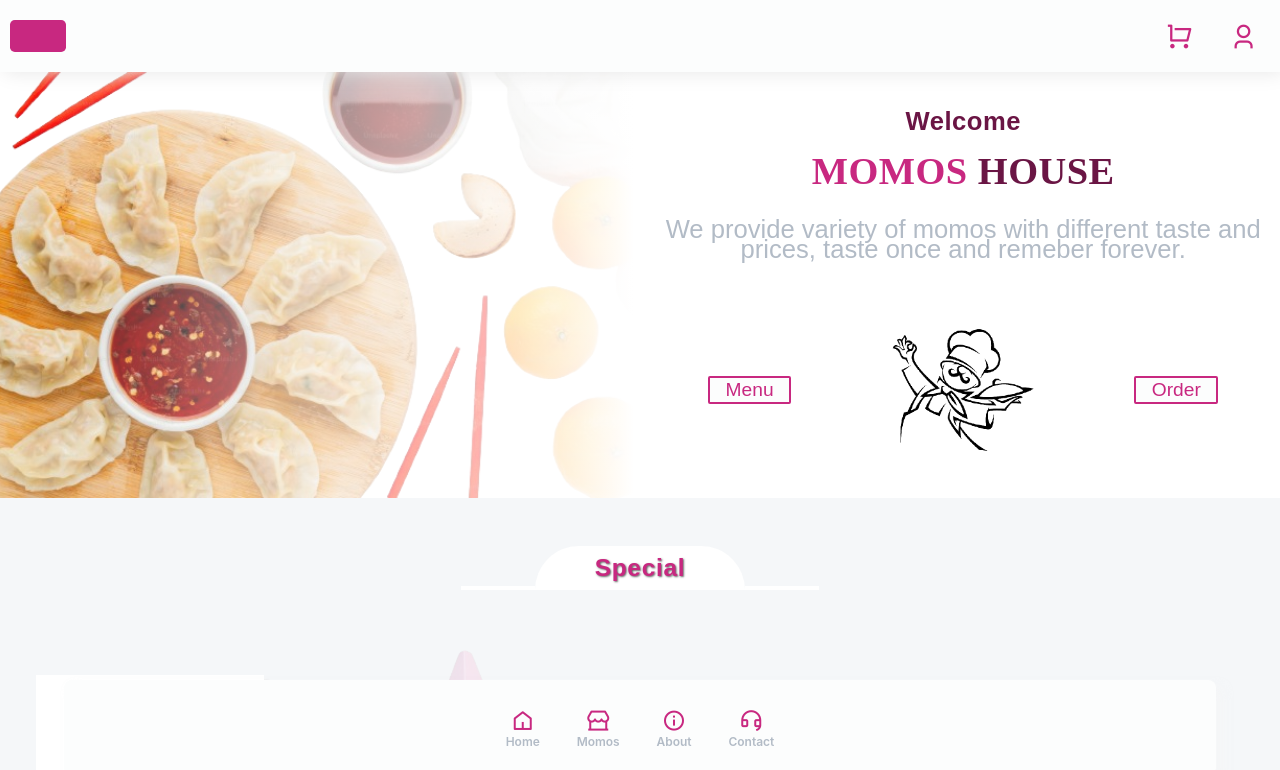
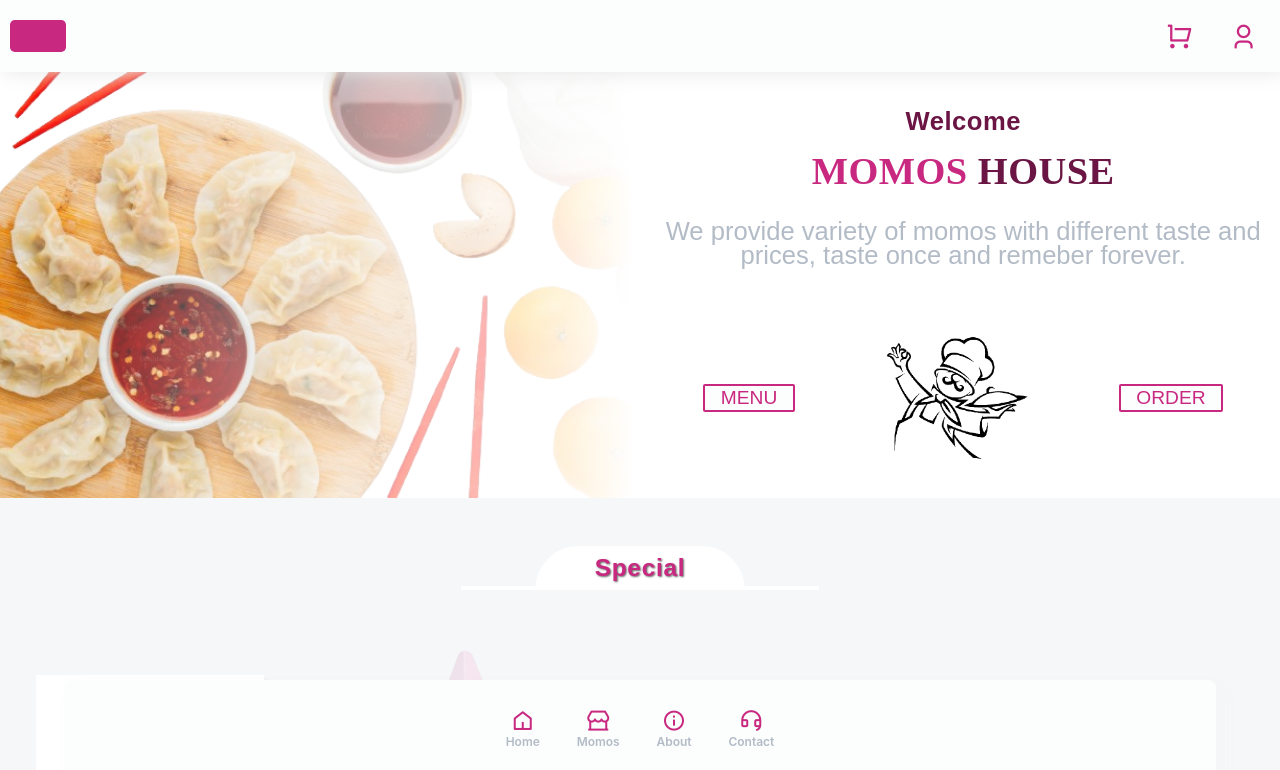
Before and after one commit to pratapbairagi/momostore, a React (Create React App) app in the folder momo_website/: page / in a window 1280 px wide. Shown: the top 770 px of the page. Built offline with nearby package versions, Linux system fonts and the light colour scheme; a web font is replaced by a local one.

Commit message:
changed css px/rem to vw

```diff
--- a/momo_website/src/App.css
+++ b/momo_website/src/App.css
@@ -325,7 +325,7 @@ body {
   /* font-size: 18px; */
   font-size: 4.5vw !important;
   margin-top: 4vw;
-  line-height: 2.5vh;
+  line-height: 3vh;
 }
 
 .buttons_section {
--- a/momo_website/src/sections/hero.js
+++ b/momo_website/src/sections/hero.js
@@ -12,9 +12,9 @@ const Hero = () => {
                 <h1> MOMOS <span> HOUSE </span> </h1>
                 <p>We provide variety of momos with different taste and prices, taste once and remeber forever.</p>
                 <div className="flex buttons_section">
-                    <button >Menu</button>
+                    <button >MENU</button>
                     <img src="/image/chef1-removebg-preview.png" alt="chef1-removebg-preview"/>
-                    <button >Order</button>
+                    <button >ORDER</button>
                 </div>
             </div>
         </section>
```
